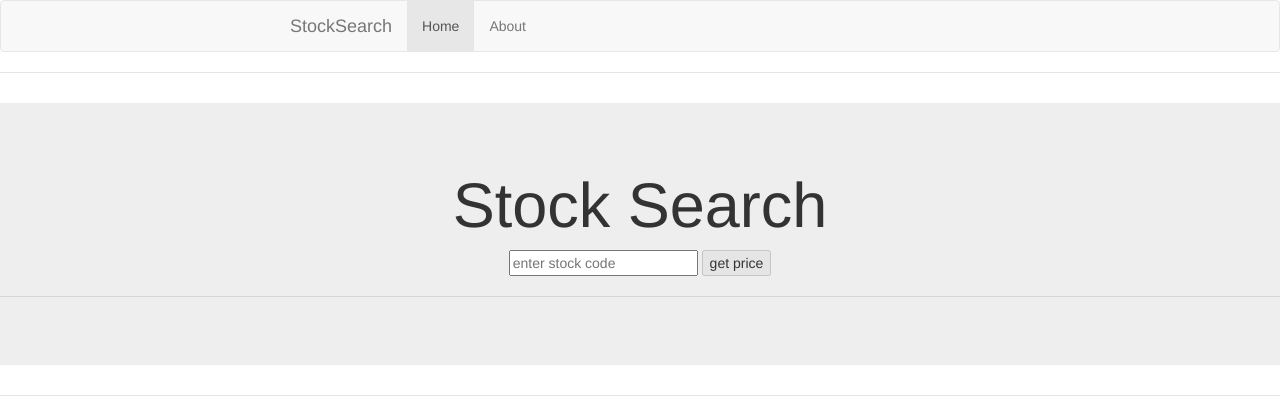
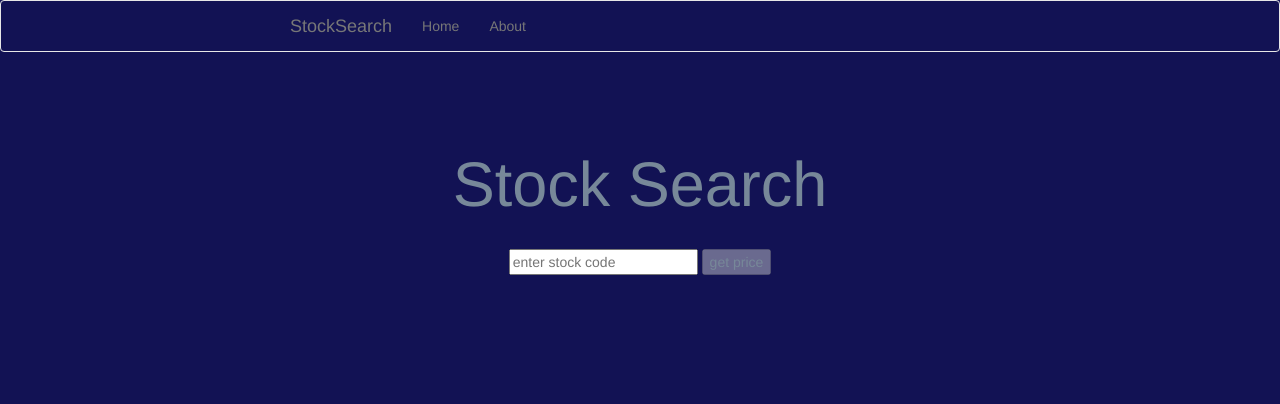
Before and after one commit to henrybarnacle/stock-picker-app, a website: page app/index.html at #/about in a window 1280 px wide. Drawn offline with nearby package versions, Linux system fonts and the light colour scheme; some packages are replaced by stand-ins of ours; files that its build step writes are made by us from their sources.

Commit message:
adding blue theme

```diff
--- a/app/index.html
+++ b/app/index.html
@@ -1,5 +1,5 @@
 <!doctype html>
-<html>
+<html class="blue">
   <head>
     <meta charset="utf-8">
     <title></title>
@@ -15,14 +15,14 @@
     <link rel="stylesheet" href="styles/main.css">
     <!-- endbuild -->
   </head>
-  <body ng-app="stockPickerAppApp">
+  <body class="blue" ng-app="stockPickerAppApp">
     <!--[if lte IE 8]>
       <p class="browsehappy">You are using an <strong>outdated</strong> browser. Please <a href="http://browsehappy.com/">upgrade your browser</a> to improve your experience.</p>
     <![endif]-->
 
     <!-- Add your site or application content here -->
-    <div class="header">
-      <div class="navbar navbar-default" role="navigation">
+    <div class="header blue">
+      <div class="navbar navbar-default blue" role="navigation">
         <div class="container">
           <div class="navbar-header">
 
@@ -38,8 +38,8 @@
 
           <div class="collapse navbar-collapse" id="js-navbar-collapse">
 
-            <ul class="nav navbar-nav">
-              <li class="active"><a href="#/">Home</a></li>
+            <ul class="nav navbar-nav blue">
+              <li><a href="#/">Home</a></li>
               <li><a ui-sref="about" id="about">About</a></li>
 
             </ul>
@@ -49,14 +49,14 @@
     </div>
 
     <div ui-view>
-    <div class="container">
+    <div class="container blue">
     <div ng-include="'views/main.html'" ng-controller="MainCtrl as main"></div>
     <div ng-include="'views/about.html'" ng-controller="AboutCtrl as about"></div>
     </div>
     </div>
 
-    <div class="footer">
-      <div class="container">
+    <div class="footer blue">
+      <div class="container blue">
 
       </div>
     </div>
--- a/app/styles/main.css
+++ b/app/styles/main.css
@@ -1,3 +1,5 @@
+
+
 .browsehappy {
   margin: 0.2em 0;
   background: #ccc;
@@ -7,6 +9,18 @@
 
 body {
   padding: 0;
+
+
+}
+.jacket {
+
+}
+.first {
+  padding-top: 20px;
+}
+.blue {
+  background-color: #121254;
+  color: #778899;
 }
 .red {
   color: red;
@@ -25,7 +39,7 @@ body {
 
 /* Custom page header */
 .header {
-  border-bottom: 1px solid #e5e5e5;
+  border-bottom: transparent;
   margin-bottom: 10px;
 }
 /* Make the masthead heading the same height as the navigation */
@@ -40,7 +54,7 @@ body {
 .footer {
   padding-top: 19px;
   color: #777;
-  border-top: 1px solid #e5e5e5;
+
 }
 
 .container-narrow > hr {
@@ -50,7 +64,10 @@ body {
 /* Main marketing message and sign up button */
 .jumbotron {
   text-align: center;
-  border-bottom: 1px solid #e5e5e5;
+
+}
+.jumbotron h1 {
+  padding-bottom: 20px;
 }
 .jumbotron .btn {
   font-size: 21px;
@@ -71,6 +88,7 @@ body {
     max-width: 730px;
   }
 
+
   /* Remove the padding we set earlier */
   .header,
   .marketing,
@@ -80,7 +98,8 @@ body {
   }
   /* Space out the masthead */
   .header {
-    margin-bottom: 30px;
+
+  margin-bottom: 30px;
   }
   /* Remove the bottom border on the jumbotron for visual effect */
   .jumbotron {
--- a/app/views/about.html
+++ b/app/views/about.html
@@ -1,4 +1,4 @@
 
-<div class="jumbotron">
+<div class="jumbotron blue">
 <p>Search for any stock using the relevant stock code in the search bar. The most recent closing price will be returned as well as the stock's performance over the past week, month and year.</p>
 </div>
--- a/app/views/main.html
+++ b/app/views/main.html
@@ -1,10 +1,10 @@
-<div class="jumbotron">
+<div class="jumbotron blue">
 
-  <h1>Stock Search</h1>
+  <h1 class="blue">Stock Search</h1>
     <input type="text" ng-model="stock" placeholder="enter stock code">
     <button ng-click="getQuandl()" ng-disabled="stock == null">get price</button>
-    <hr>
- <p>{{a}}</p>
+
+ <p class="first">{{a}}</p>
  <p>{{b}}</p>
  <p id="result1">{{c}}</p>
  <p id="result2">{{d}}</p>
```
